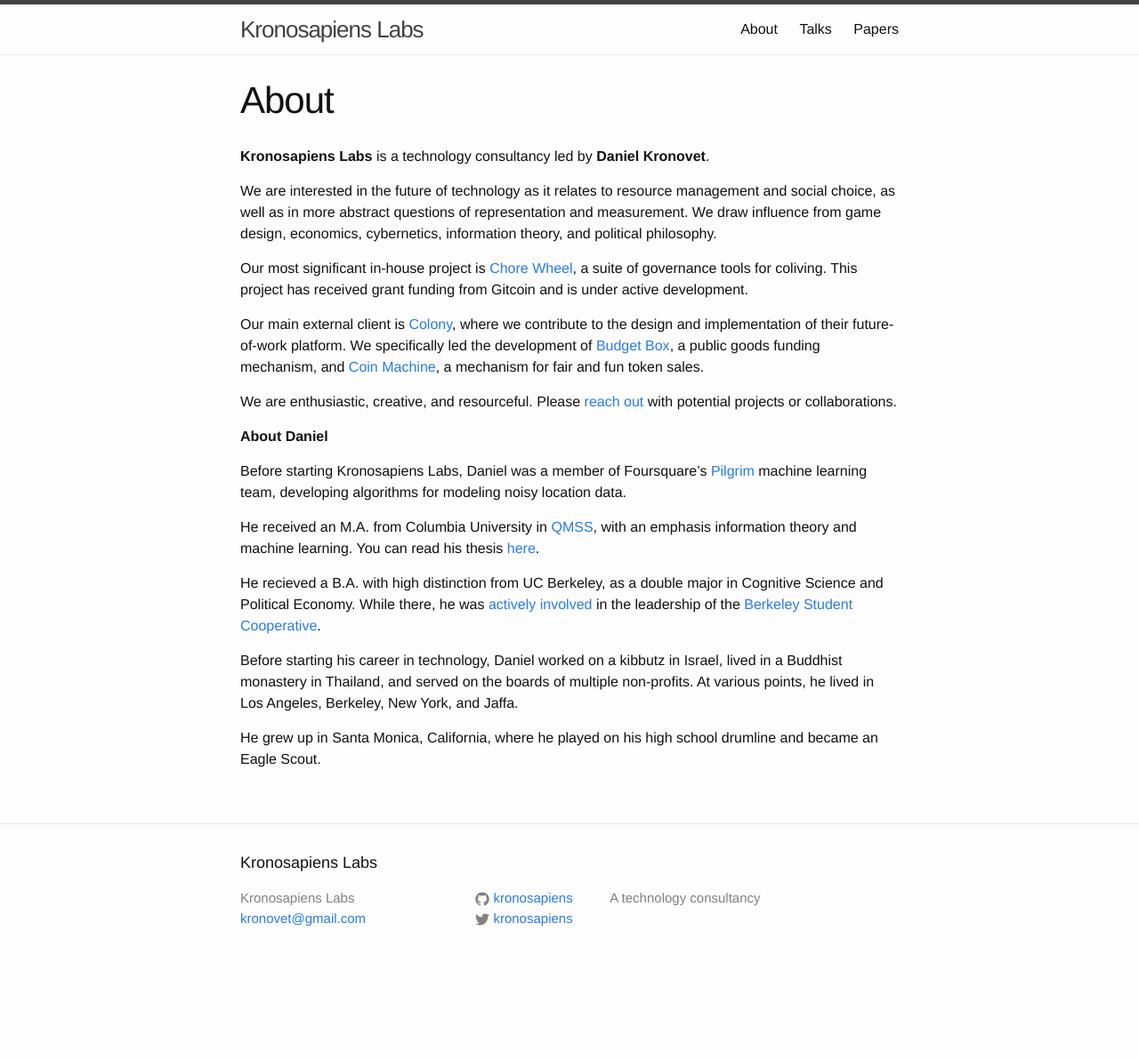
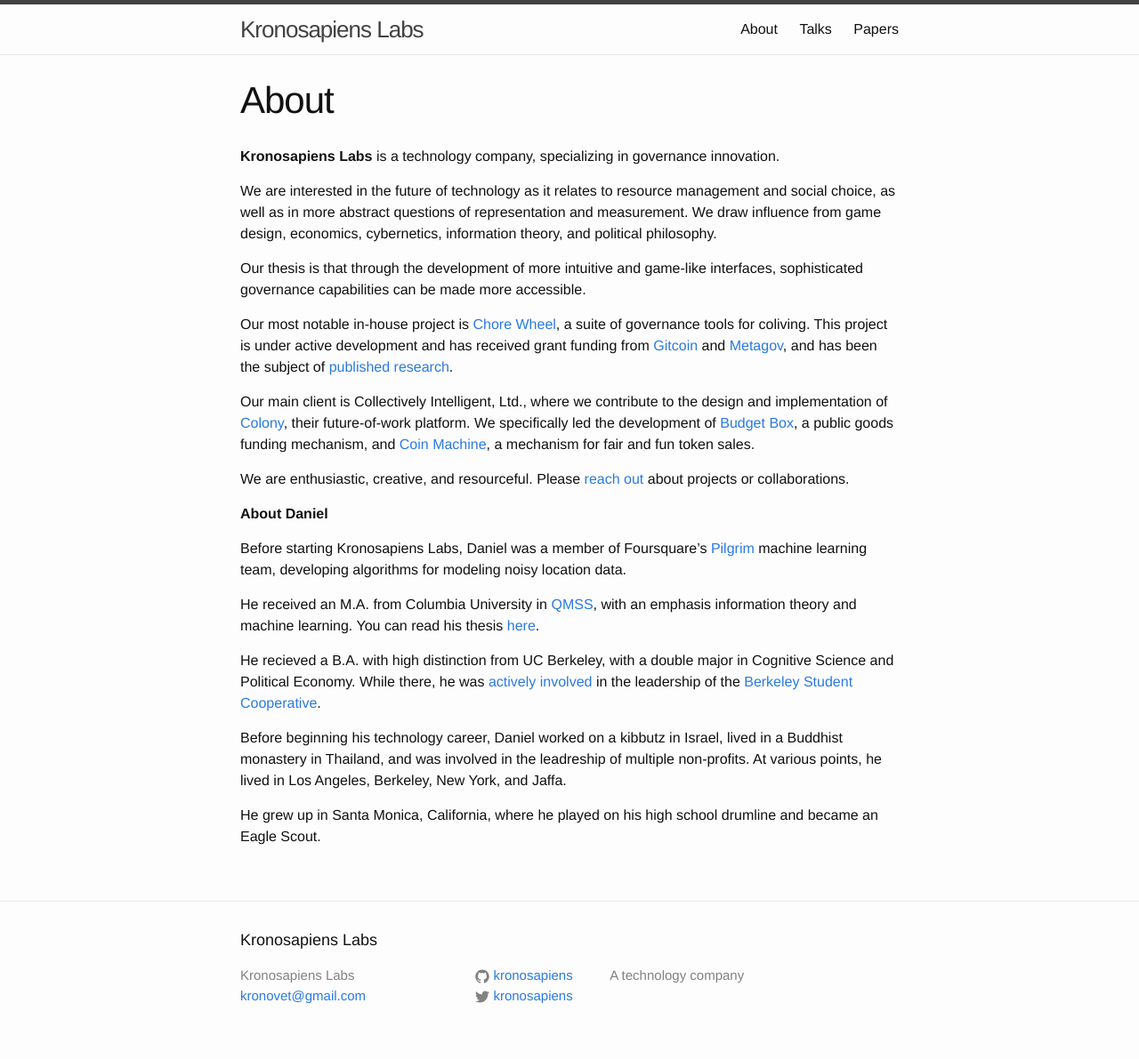
Before and after one commit to kronosapiens/kronosapiens.github.io, a Jekyll site: the page built from about.md, in a window 1280 px wide. Shown: the whole page at 89% size. Built offline with Jekyll 4.4.1, drawn with Linux system fonts in a browser that asks for light colours; before the commit the page ends 1104 px from its top, so only the background shows below that.

Commit message:
Update about.md

```diff
--- a/_config.yml
+++ b/_config.yml
@@ -2,7 +2,7 @@
 
 title: Kronosapiens Labs
 email: kronovet@gmail.com
-description: A technology consultancy
+description: A technology company
 baseurl: "" # the subpath of your site, e.g. /blog/
 url: "http://kronosapiens.github.io" # the base hostname & protocol for your site
 twitter_username: kronosapiens
--- a/about.md
+++ b/about.md
@@ -4,15 +4,17 @@
 permalink: /about/
 ---
 
-**Kronosapiens Labs** is a technology consultancy led by **Daniel Kronovet**.
+**Kronosapiens Labs** is a technology company, specializing in governance innovation.
 
 We are interested in the future of technology as it relates to resource management and social choice, as well as in more abstract questions of representation and measurement. We draw influence from game design, economics, cybernetics, information theory, and political philosophy.
 
-Our most significant in-house project is [Chore Wheel](https://docs.chorewheel.zaratan.world), a suite of governance tools for coliving. This project has received grant funding from Gitcoin and is under active development.
+Our thesis is that through the development of more intuitive and game-like interfaces, sophisticated governance capabilities can be made more accessible.
 
-Our main external client is [Colony](https://colony.io/), where we contribute to the design and implementation of their future-of-work platform. We specifically led the development of [Budget Box]({{site.baseurl}}/papers/budgetbox.pdf), a public goods funding mechanism, and [Coin Machine](https://blog.colony.io/introducing-coin-machine/), a mechanism for fair and fun token sales.
+Our most notable in-house project is [Chore Wheel](https://zaratan.world/chorewheel), a suite of governance tools for coliving. This project is under active development and has received grant funding from [Gitcoin](https://www.gitcoin.co/) and [Metagov](https://metagov.org/), and has been the subject of [published research](https://ssrn.com/abstract=4856267).
 
-We are enthusiastic, creative, and resourceful. Please [reach out](mailto:kronovet@gmail.com) with potential projects or collaborations.
+Our main client is Collectively Intelligent, Ltd., where we contribute to the design and implementation of [Colony](https://colony.io/), their future-of-work platform. We specifically led the development of [Budget Box]({{site.baseurl}}/papers/budgetbox.pdf), a public goods funding mechanism, and [Coin Machine](https://blog.colony.io/introducing-coin-machine/), a mechanism for fair and fun token sales.
+
+We are enthusiastic, creative, and resourceful. Please [reach out](mailto:kronovet@gmail.com) about projects or collaborations.
 
 **About Daniel**
 
@@ -20,8 +22,8 @@
 
 He received an M.A. from Columbia University in [QMSS](http://www.qmss.columbia.edu/), with an emphasis information theory and machine learning. You can read his thesis [here](/thesis.pdf).
 
-He recieved a B.A. with high distinction from UC Berkeley, as a double major in Cognitive Science and Political Economy. While there, he was [actively involved](https://youtu.be/--B0uBXskZ0) in the leadership of the [Berkeley Student Cooperative](https://www.bsc.coop/).
+He recieved a B.A. with high distinction from UC Berkeley, with a double major in Cognitive Science and Political Economy. While there, he was [actively involved](https://youtu.be/--B0uBXskZ0) in the leadership of the [Berkeley Student Cooperative](https://www.bsc.coop/).
 
-Before starting his career in technology, Daniel worked on a kibbutz in Israel, lived in a Buddhist monastery in Thailand, and served on the boards of multiple non-profits. At various points, he lived in Los Angeles, Berkeley, New York, and Jaffa.
+Before beginning his technology career, Daniel worked on a kibbutz in Israel, lived in a Buddhist monastery in Thailand, and was involved in the leadreship of multiple non-profits. At various points, he lived in Los Angeles, Berkeley, New York, and Jaffa.
 
 He grew up in Santa Monica, California, where he played on his high school drumline and became an Eagle Scout.
```
